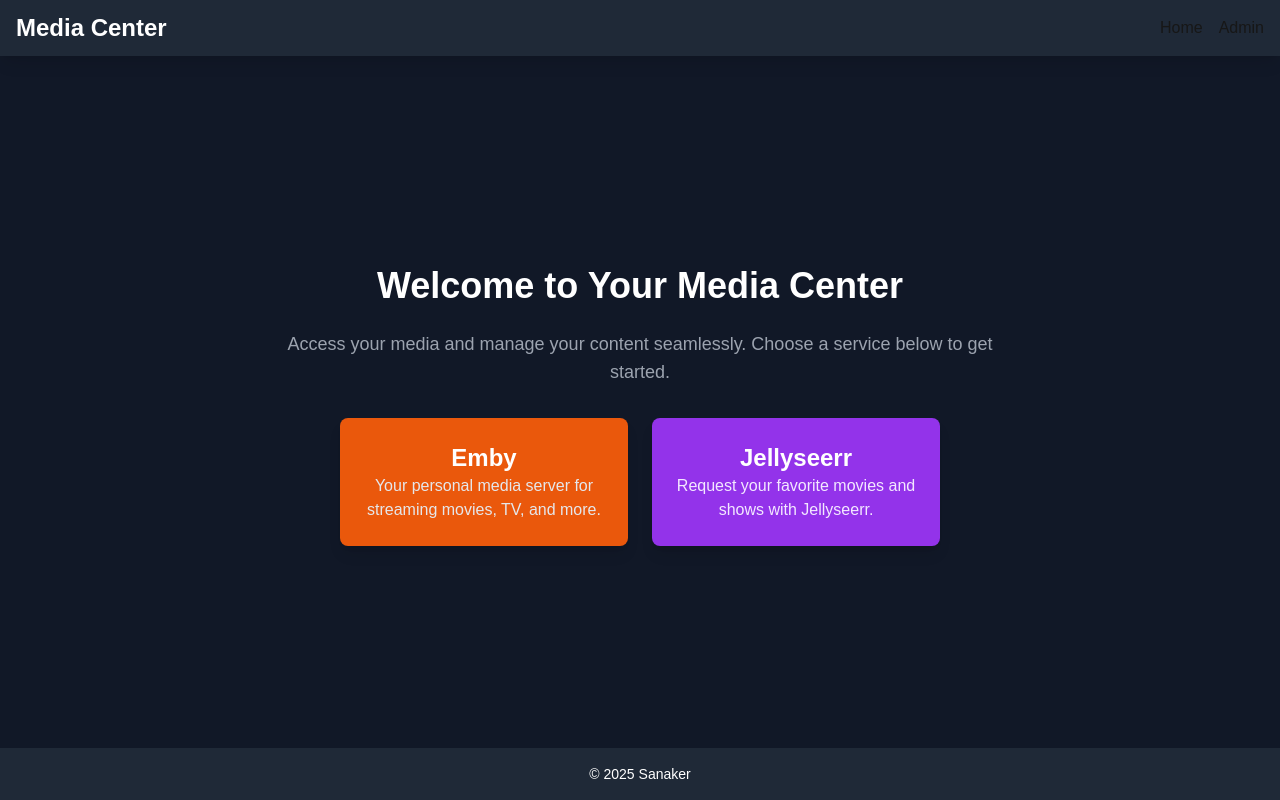
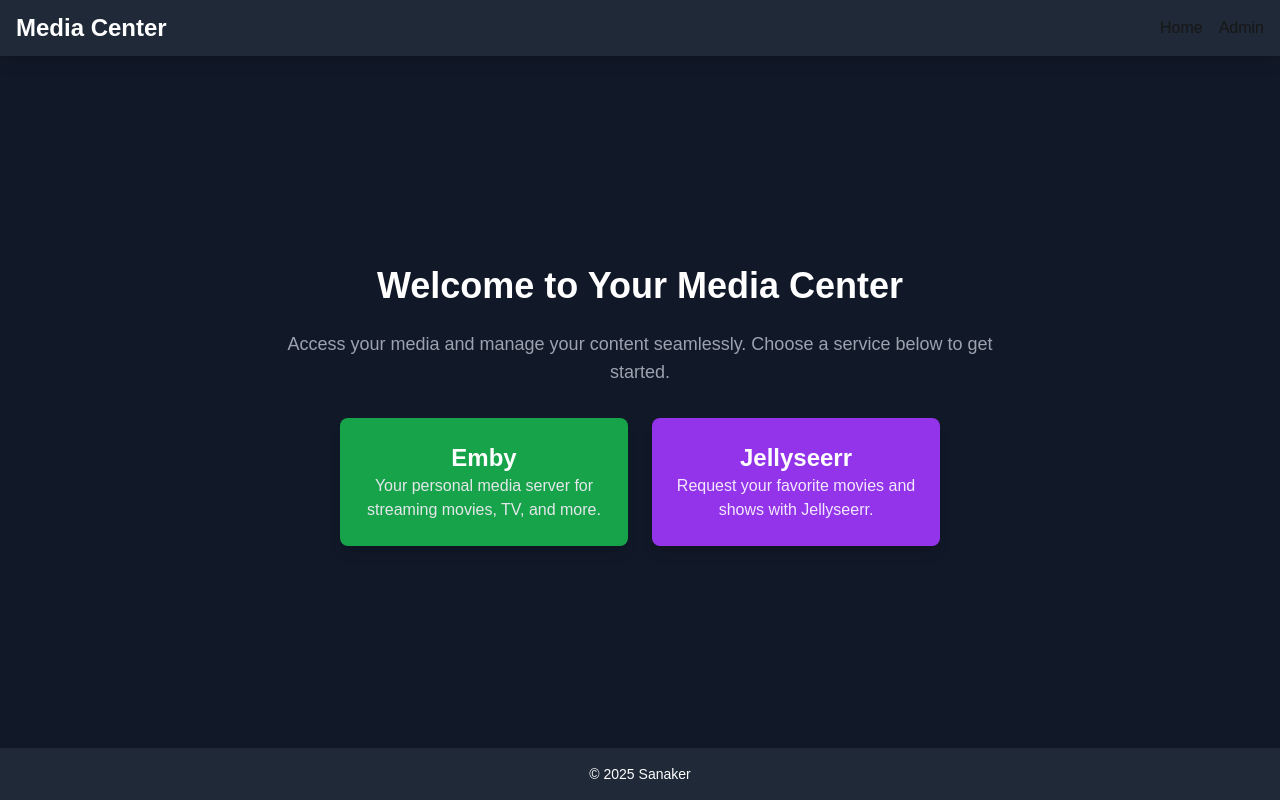
Before and after one commit to Sanaker/media-website, a Next.js app: page / in a window 1280 px wide. Built offline with nearby package versions, Linux system fonts and the light colour scheme.

Commit message:
Changed the color of emby from orange to green

```diff
--- a/app/page.tsx
+++ b/app/page.tsx
@@ -22,7 +22,7 @@
               href="https://emby.sanakerdagestad.no"
               target="_blank"
               rel="noopener noreferrer"
-              className="group block p-6 bg-orange-600 rounded-lg shadow-lg hover:bg-amber-500 transition-all w-72 text-center"
+              className="group block p-6 bg-green-600 rounded-lg shadow-lg hover:bg-green-500 transition-all w-72 text-center"
             >
               <h2 className="text-2xl font-semibold group-hover:text-white">Emby</h2>
               <p className="text-gray-200 group-hover:text-gray-100">
```
